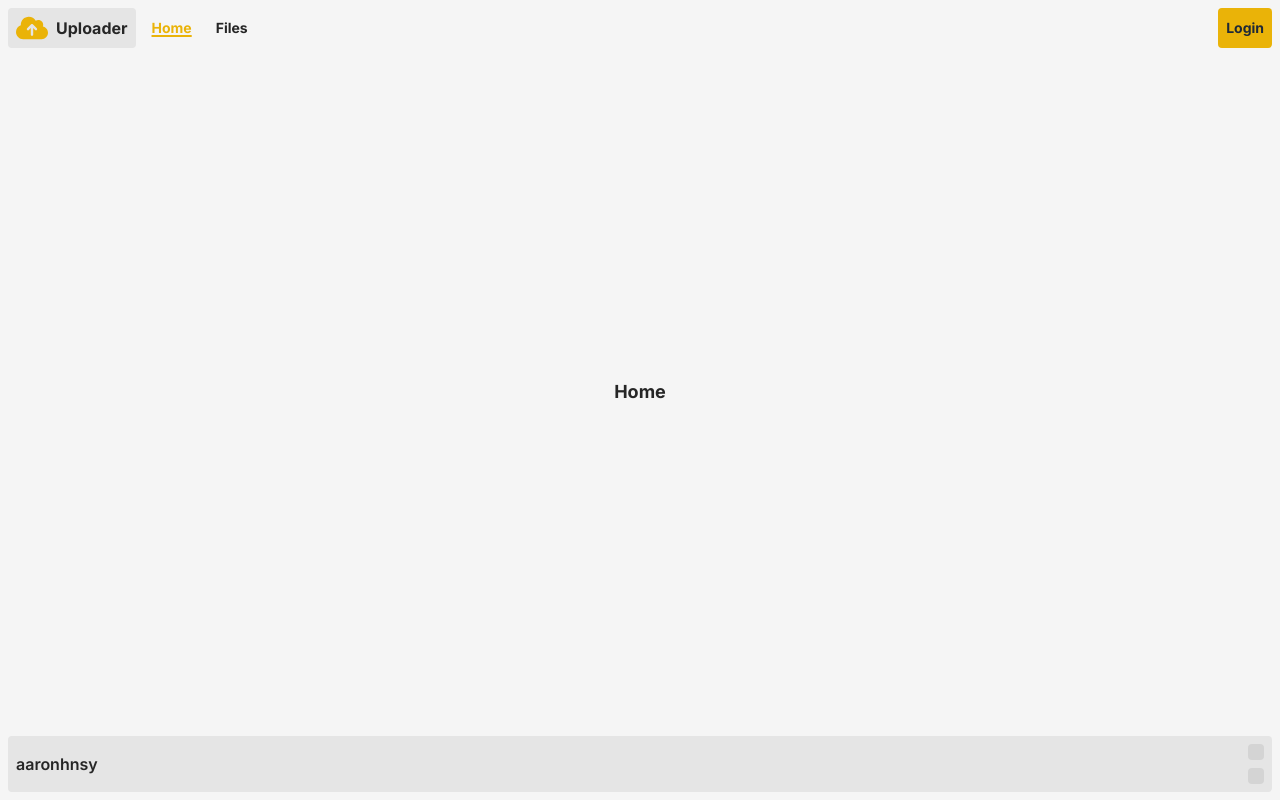
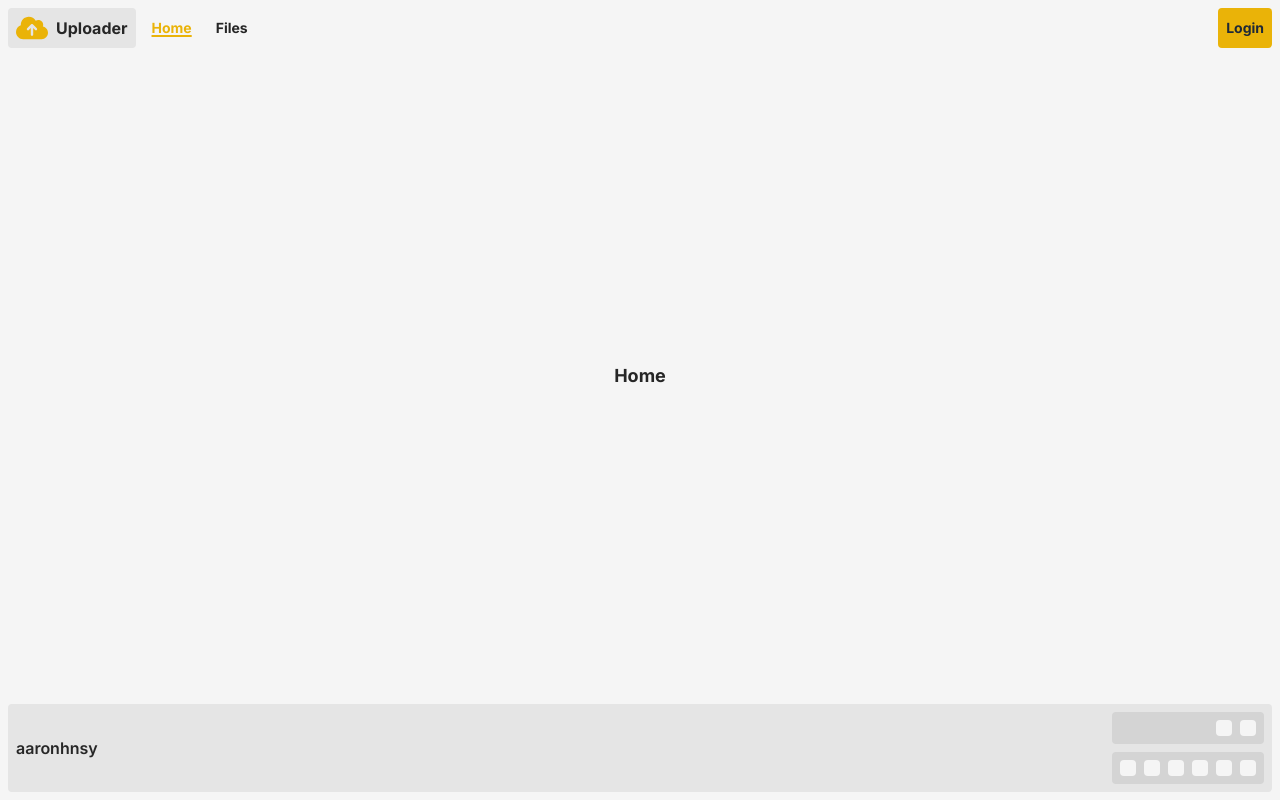
Before and after one commit to aaronhnsy/uploader, a Next.js app in the folder frontend/: page / in a window 1280 px wide. Built offline with nearby package versions, Linux system fonts and the light colour scheme; no server answers.

Commit message:
add back buttons, no functionality yet

```diff
--- /dev/null
+++ b/frontend/src/components/footer/footer.themeButton.tsx
@@ -0,0 +1,20 @@
+"use client";
+
+import { clsx } from "clsx";
+import { modes, accents } from "../../../tailwind.colours";
+
+interface FooterThemeButtonProps {
+    option: string;
+    values: typeof modes.dark | typeof accents.red;
+}
+
+export function FooterThemeButton({ option, values }: FooterThemeButtonProps) {
+    return (
+        <button type="button" key={option}
+                className={clsx(
+                    "flex", "items-center", "justify-center", "rounded",
+                    "w-4", "h-4", `bg-[${values?.primary}]`, "bg-theme-primary"
+                )}>
+        </button>
+    );
+}
--- a/frontend/src/components/footer/footer.themeSwitcher.tsx
+++ b/frontend/src/components/footer/footer.themeSwitcher.tsx
@@ -1,8 +1,21 @@
+"use client";
+
+import { FooterThemeButton } from "@/components/footer/footer.themeButton";
 import { clsx } from "clsx";
+import { modes, accents } from "../../../tailwind.colours";
 
-export function ThemeSwitcher() {
+interface ThemeSwitcherProps {
+    options: typeof modes | typeof accents;
+}
+
+export function FooterThemeSwitcher({ options }: ThemeSwitcherProps) {
     return (
-        <div className={clsx("flex", "flex-wrap", "rounded", "p-2", "bg-theme-tertiary")}>
+        <div className={clsx(
+            "flex", "flex-wrap", "items-center", "justify-end", "rounded",
+            "p-2", "space-x-2",
+            "bg-theme-tertiary"
+        )}>
+            {Object.entries(options).map(([option, values]) => (<FooterThemeButton key={option} option={option} values={values}/>))}
         </div>
-    )
+    );
 }
--- a/frontend/src/components/footer/footer.tsx
+++ b/frontend/src/components/footer/footer.tsx
@@ -1,13 +1,14 @@
-import { ThemeSwitcher } from "./footer.themeSwitcher";
+import { FooterThemeSwitcher } from "./footer.themeSwitcher";
 import { clsx } from "clsx";
+import { modes, accents } from "../../../tailwind.colours";
 
 export function Footer() {
     return (
         <footer className={clsx("flex", "justify-between", "items-center", "p-2", "bg-theme-secondary", "rounded", "u-transition")}>
             <p className={clsx("font-semibold", "text-md", "text-theme-text", "u-transition")}>aaronhnsy</p>
             <div className={clsx("space-y-2")}>
-                <ThemeSwitcher/>
-                <ThemeSwitcher/>
+                <FooterThemeSwitcher options={modes}/>
+                <FooterThemeSwitcher options={accents}/>
             </div>
         </footer>
     );
```
